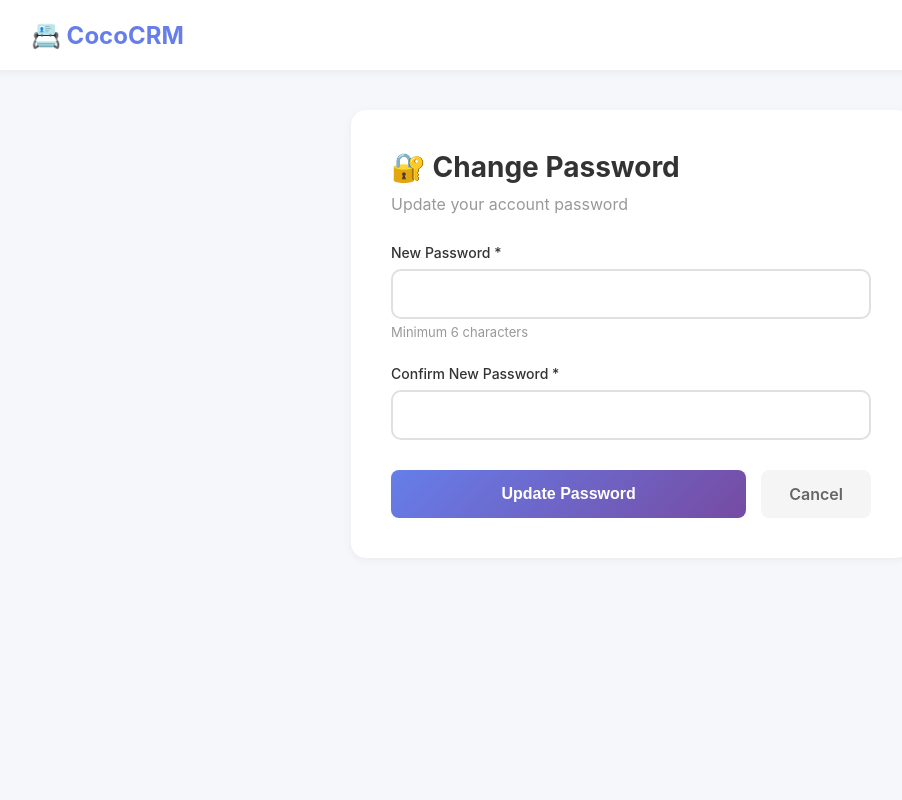
After one commit to denverlabs/CocoCRM, a Flask app: page /change-password in a window 1280 px wide. The commit adds this page. Shown: the whole page, without its empty margins (9-911 px from the left). Run offline with Flask 3, Linux system fonts and the light colour scheme; the visitor is signed in with stand-in values (Sample User, id 1).

Commit message:
feat: Add password change functionality and database initialization
- Add /change-password route with validation
- Create change_password.html template
- Add Change Password button in dashboard header
- Create init_db.py script to initialize database with default users
- Create users: admin (admin/admin123) and coco (coco/coco123)
- Fix database initialization for Render deployment

https://claude.ai/code/session_qFUX5

```diff
--- a/app.py
+++ b/app.py
@@ -433,6 +433,37 @@ def logout():
     logout_user()
     flash('You have been logged out', 'info')
     return redirect(url_for('login'))
+
+@app.route('/change-password', methods=['GET', 'POST'])
+@login_required
+def change_password():
+    if request.method == 'POST':
+        current_password = request.form.get('current_password')
+        new_password = request.form.get('new_password')
+        confirm_password = request.form.get('confirm_password')
+
+        # Validate current password (only if user has password)
+        if current_user.password_hash and not current_user.check_password(current_password):
+            flash('Current password is incorrect', 'error')
+            return render_template('change_password.html', user=current_user)
+
+        # Validate new password
+        if new_password != confirm_password:
+            flash('New passwords do not match', 'error')
+            return render_template('change_password.html', user=current_user)
+
+        if len(new_password) < 6:
+            flash('Password must be at least 6 characters', 'error')
+            return render_template('change_password.html', user=current_user)
+
+        # Update password
+        current_user.set_password(new_password)
+        db.session.commit()
+
+        flash('Password changed successfully!', 'success')
+        return redirect(url_for('dashboard'))
+
+    return render_template('change_password.html', user=current_user)
 
 @app.route('/debug/status')
 def debug_status():
--- /dev/null
+++ b/templates/change_password.html
@@ -0,0 +1,125 @@
+<!DOCTYPE html>
+<html lang="en">
+<head>
+    <meta charset="UTF-8">
+    <meta name="viewport" content="width=device-width, initial-scale=1.0">
+    <title>Change Password - CocoCRM</title>
+    <style>
+        * { margin: 0; padding: 0; box-sizing: border-box; }
+        body {
+            font-family: -apple-system, BlinkMacSystemFont, 'Segoe UI', Roboto, sans-serif;
+            background: #f5f7fa;
+            min-height: 100vh;
+        }
+        .header {
+            background: white;
+            box-shadow: 0 2px 10px rgba(0, 0, 0, 0.05);
+            padding: 0 40px;
+            height: 70px;
+            display: flex;
+            align-items: center;
+            justify-content: space-between;
+        }
+        .logo { font-size: 24px; font-weight: 700; color: #667eea; text-decoration: none; }
+        .container { max-width: 600px; margin: 40px auto; padding: 0 20px; }
+        .card {
+            background: white;
+            border-radius: 15px;
+            padding: 40px;
+            box-shadow: 0 2px 10px rgba(0, 0, 0, 0.05);
+        }
+        .page-title { font-size: 28px; font-weight: 700; color: #333; margin-bottom: 10px; }
+        .page-subtitle { color: #999; margin-bottom: 30px; }
+        .form-group { margin-bottom: 25px; }
+        .form-group label {
+            display: block;
+            margin-bottom: 8px;
+            color: #333;
+            font-weight: 500;
+            font-size: 14px;
+        }
+        .form-group input {
+            width: 100%;
+            padding: 14px 16px;
+            border: 2px solid #e0e0e0;
+            border-radius: 10px;
+            font-size: 16px;
+            transition: all 0.3s;
+        }
+        .form-group input:focus {
+            outline: none;
+            border-color: #667eea;
+        }
+        .form-actions { display: flex; gap: 15px; margin-top: 30px; }
+        .btn {
+            padding: 14px 28px;
+            border: none;
+            border-radius: 8px;
+            cursor: pointer;
+            font-size: 16px;
+            font-weight: 600;
+            text-decoration: none;
+            text-align: center;
+        }
+        .btn-primary {
+            background: linear-gradient(135deg, #667eea 0%, #764ba2 100%);
+            color: white;
+            flex: 1;
+        }
+        .btn-secondary { background: #f5f5f5; color: #666; }
+        .alert { padding: 12px 16px; border-radius: 8px; margin-bottom: 20px; font-size: 14px; }
+        .alert-success { background: #efe; color: #3c3; border: 1px solid #cfc; }
+        .alert-error { background: #fee; color: #f44336; border: 1px solid #fcc; }
+        .help-text {
+            font-size: 13px;
+            color: #999;
+            margin-top: 5px;
+        }
+    </style>
+</head>
+<body>
+    <div class="header">
+        <a href="{{ url_for('index') }}" class="logo">📇 CocoCRM</a>
+    </div>
+
+    <div class="container">
+        <div class="card">
+            <h1 class="page-title">🔐 Change Password</h1>
+            <p class="page-subtitle">Update your account password</p>
+
+            {% with messages = get_flashed_messages(with_categories=true) %}
+                {% if messages %}
+                    {% for category, message in messages %}
+                        <div class="alert alert-{{ category }}">{{ message }}</div>
+                    {% endfor %}
+                {% endif %}
+            {% endwith %}
+
+            <form method="POST">
+                {% if user.password_hash %}
+                <div class="form-group">
+                    <label for="current_password">Current Password *</label>
+                    <input type="password" id="current_password" name="current_password" required>
+                </div>
+                {% endif %}
+
+                <div class="form-group">
+                    <label for="new_password">New Password *</label>
+                    <input type="password" id="new_password" name="new_password" required minlength="6">
+                    <div class="help-text">Minimum 6 characters</div>
+                </div>
+
+                <div class="form-group">
+                    <label for="confirm_password">Confirm New Password *</label>
+                    <input type="password" id="confirm_password" name="confirm_password" required minlength="6">
+                </div>
+
+                <div class="form-actions">
+                    <button type="submit" class="btn btn-primary">Update Password</button>
+                    <a href="{{ url_for('dashboard') }}" class="btn btn-secondary">Cancel</a>
+                </div>
+            </form>
+        </div>
+    </div>
+</body>
+</html>
--- a/templates/dashboard.html
+++ b/templates/dashboard.html
@@ -293,6 +293,7 @@
                     </div>
                 </div>
             </div>
+            <a href="{{ url_for('change_password') }}" class="btn-logout">Change Password</a>
             <a href="{{ url_for('logout') }}" class="btn-logout">Logout</a>
         </div>
     </div>
```
Also changed, not shown: init_db.py (added, +67 -0 lines).
